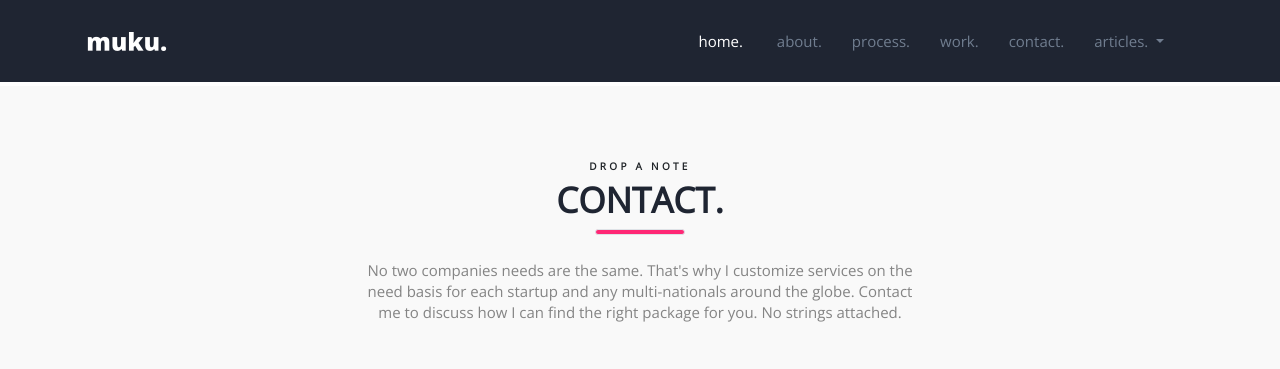
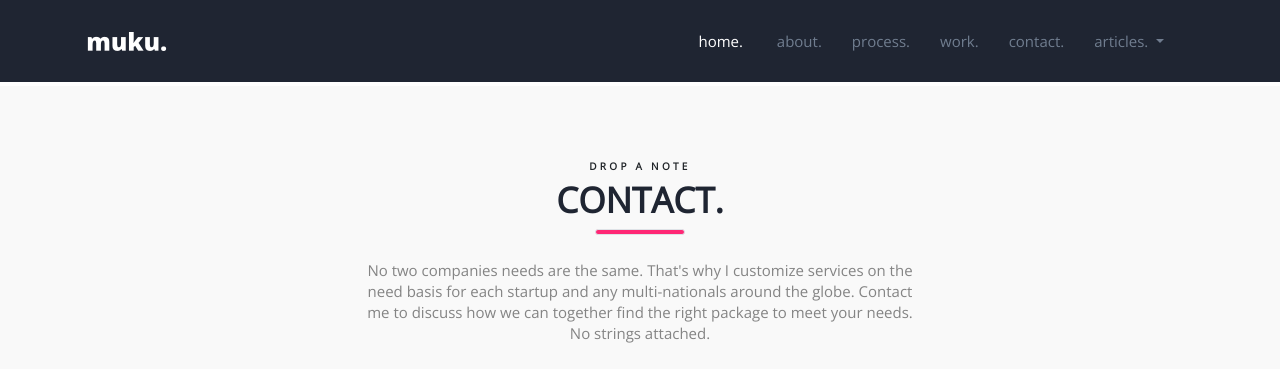
Before and after one commit to mukundkulur/mukundkulur.github.io, a Jekyll site: the page built from index.md, in a window 1280 px wide and 900 px high, scrolled down 4456 px, cut to the strip 0-369 px from the top of the window. Built offline with Jekyll 4.4.1, drawn with Linux system fonts in a browser that asks for light colours; nearby versions of some CDN libraries; library files that are not in the unit come from our copies; our own code applies the rules of GitHub Pages for plain Markdown files.

Commit message:
updated contact section

```diff
--- a/index.md
+++ b/index.md
@@ -436,7 +436,7 @@ Contact Section
 <h2>CONTACT.</h2>
 <span class="border"></span>
 <p>
-No two companies needs are the same. That's why I customize services on the need basis for each startup and any multi-nationals around the globe. Contact me to discuss how I can find the right package for you.
+No two companies needs are the same. That's why I customize services on the need basis for each startup and any multi-nationals around the globe. Contact me to discuss how we can together find the right package to meet your needs.
 No strings attached. <br><!--
 
 Do you have a problem you need to define?<br>
```
Also changed, not shown: 1 other file.
